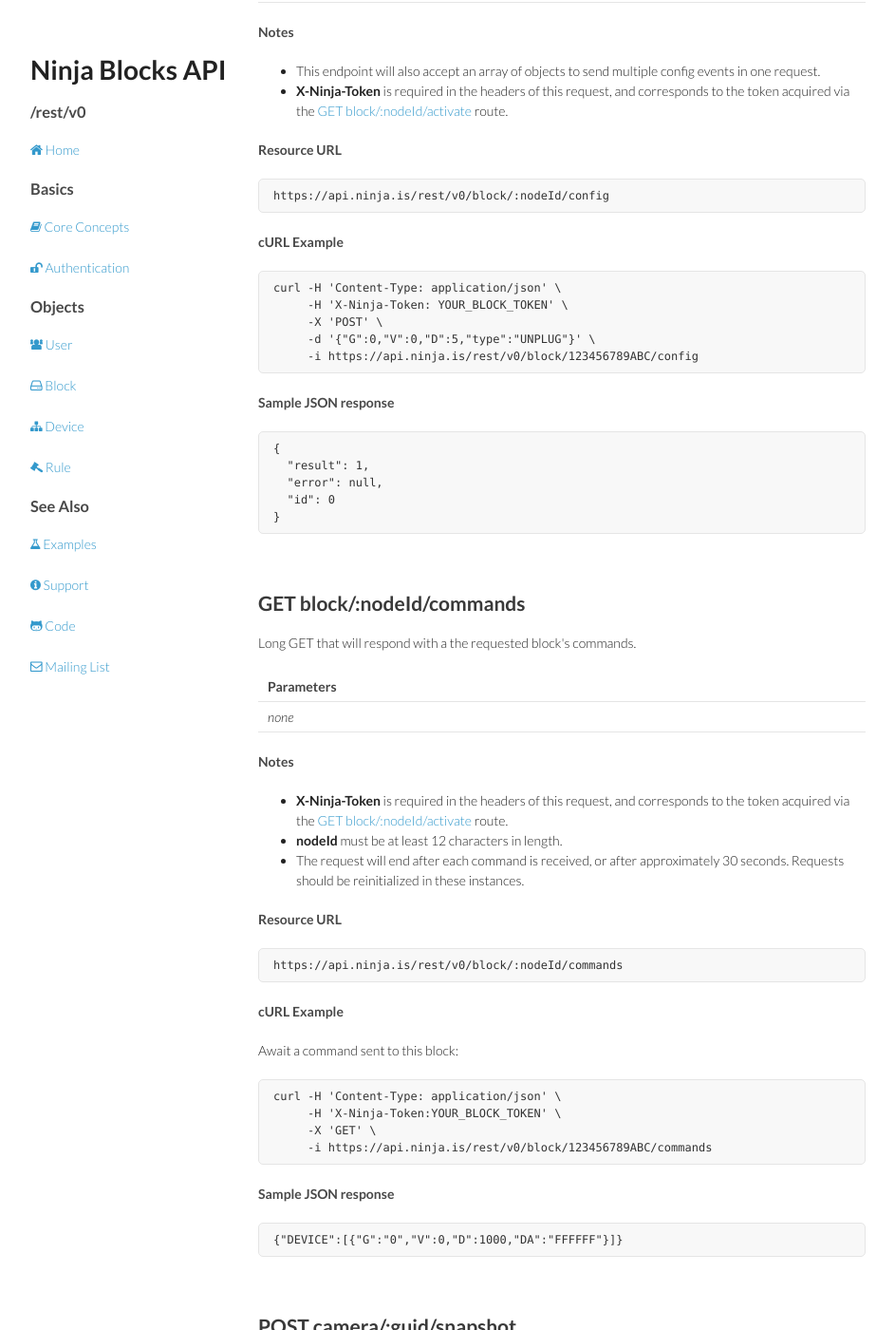
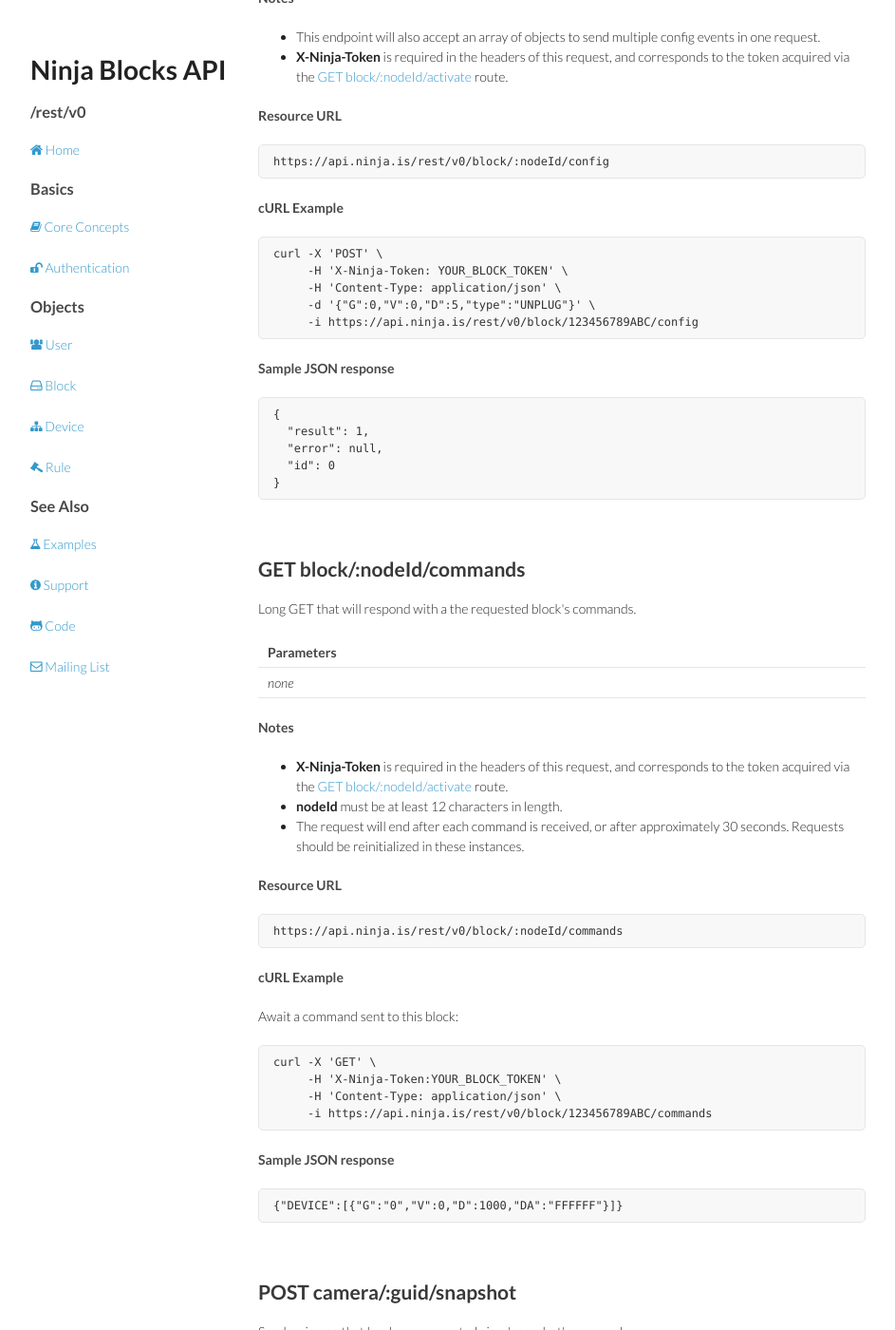
Before and after one commit to ninjablocks/ninjablocks.github.com, a Jekyll site: the page built from block.html, in a window 1280 px wide and 1400 px high, scrolled down 7581 px. Shown: the whole window at 95% size, without its empty margins (168-1111 px from the left). Built offline with Jekyll 4.4.1, drawn with Linux system fonts in a browser that asks for light colours; nearby versions of some CDN libraries; some of the changed text lies outside the part shown.

```diff
--- a/block.html
+++ b/block.html
@@ -132,8 +132,8 @@ layout: default
 <pre><code>https://api.ninja.is/rest/v0/block</code></pre>
   <h4>cURL Example</h4>
   <p>Attempt to claim block 123456789ABC on behalf of the user identified by their <a href="authentication.html">user access token</a></p>
-<pre><code>curl -H 'Content-Type: application/json' \
-     -X 'POST' \
+<pre><code>curl -X 'POST' \
+     -H 'Content-Type: application/json' \
      -d '{"nodeid":"123456789ABC"}' \
      -i https://api.ninja.is/rest/v0/block?user_access_token=YOUR_API_TOKEN </code></pre>
 
@@ -299,9 +297,9 @@ layout: default
 <pre><code>https://api.ninja.is/rest/v0/block/:nodeId/heartbeat</code></pre>
   <h4>cURL Example</h4>
   <p>Send a heartbeat from a temperature device 20 degrees C and report RGB LED device as purple. Note that heartbeats contain an array of device data, it must be submitted as an array even if there is only a single device.</a></p>
-<pre><code>curl -H 'Content-Type: application/json' \
+<pre><code>curl -X 'POST' \
      -H 'X-Ninja-Token: YOUR_BLOCK_TOKEN' \
-     -X 'POST' \
+     -H 'Content-Type: application/json' \
      -d '[{"G":0,"V":0,"D":9,"DA":"20"},{"G":0,"V":0,"D":1000,"DA":"FF00FF"}]' \
      -i https://api.ninja.is/rest/v0/block/123456789ABC/heartbeat </code></pre>
   <h4>Sample JSON response</h4>
@@ -363,9 +361,9 @@ layout: default
   <h4>Resource URL</h4>
 <pre><code>https://api.ninja.is/rest/v0/block/:nodeId/data</code></pre>
   <h4>cURL Example</h4>
-<pre><code>curl -H 'Content-Type: application/json' \
+<pre><code>curl -X 'POST' \
      -H 'X-Ninja-Token: YOUR_BLOCK_TOKEN' \
-     -X 'POST' \
+     -H 'Content-Type: application/json' \
      -d '{"G":0,"V":0,"D":5,"DA":"1"}' \
      -i https://api.ninja.is/rest/v0/block/123456789ABC/data </code></pre>
   <h4>Sample JSON response</h4>
@@ -428,9 +426,9 @@ layout: default
   <h4>Resource URL</h4>
 <pre><code>https://api.ninja.is/rest/v0/block/:nodeId/config</code></pre>
   <h4>cURL Example</h4>
-<pre><code>curl -H 'Content-Type: application/json' \
+<pre><code>curl -X 'POST' \
      -H 'X-Ninja-Token: YOUR_BLOCK_TOKEN' \
-     -X 'POST' \
+     -H 'Content-Type: application/json' \
      -d '{"G":0,"V":0,"D":5,"type":"UNPLUG"}' \
      -i https://api.ninja.is/rest/v0/block/123456789ABC/config </code></pre>
 
@@ -467,9 +465,9 @@ layout: default
 <pre><code>https://api.ninja.is/rest/v0/block/:nodeId/commands</code></pre>
   <h4>cURL Example</h4>
   <p>Await a command sent to this block:</p>
-<pre><code>curl -H 'Content-Type: application/json' \
+<pre><code>curl -X 'GET' \
      -H 'X-Ninja-Token:YOUR_BLOCK_TOKEN' \
-     -X 'GET' \
+     -H 'Content-Type: application/json' \
      -i https://api.ninja.is/rest/v0/block/123456789ABC/commands</code></pre>
   <h4>Sample JSON response</h4>
 <pre><code>{"DEVICE":[{"G":"0","V":0,"D":1000,"DA":"FFFFFF"}]}</code></pre>
```
Also changed, not shown: other parts of block.html (+1 -3 lines).
